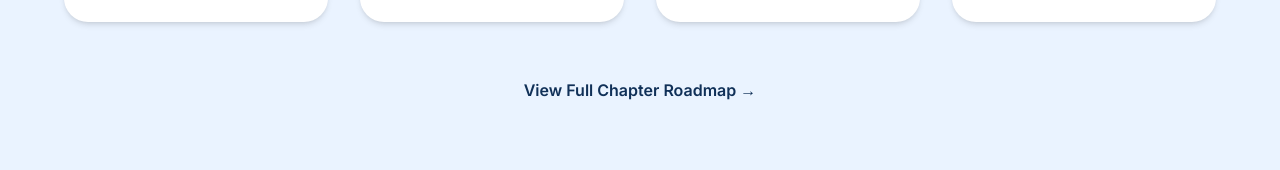
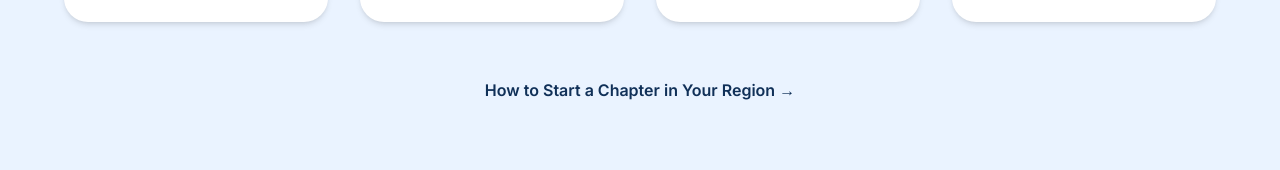
Before and after one commit to nchikyal/fly-website, a Next.js app: page /chapter in a window 1280 px wide. Shown: the part 2030-2200 px from the top of the page. Built offline with nearby package versions, Linux system fonts and the light colour scheme; a web font is replaced by a local one.

Commit message:
added stuff

```diff
--- a/app/ChapterDropdown.tsx
+++ b/app/ChapterDropdown.tsx
@@ -30,7 +30,7 @@ export default function ChapterDropdown() {
         <div className="absolute top-8 left-0 bg-[#071A33] rounded-xl shadow-xl w-64 p-3 border border-white/10">
 
           <Link
-            href="/chapter"
+            href="/page"
             className="block px-4 py-3 rounded-lg hover:bg-white/10 transition"
           >
             Chapter Overview
@@ -38,7 +38,7 @@ export default function ChapterDropdown() {
 
 
           <Link
-            href="/chapter/howto"
+            href="/howto"
             className="block px-4 py-3 rounded-lg hover:bg-white/10 transition"
           >
             How to Start a Chapter
@@ -46,7 +46,7 @@ export default function ChapterDropdown() {
 
 
           <Link
-            href="/chapter/pathways"
+            href="/pathways"
             className="block px-4 py-3 rounded-lg hover:bg-white/10 transition"
           >
             Chapter Pathways
--- a/app/chapter/page.tsx
+++ b/app/chapter/page.tsx
@@ -51,7 +51,7 @@ export default function Chapter() {
             <div className="flex flex-wrap gap-5 mt-10">
 
               <a
-                href="/chapter/apply"
+                href="/chapterapply"
                 className="rounded-full bg-white text-[#071A33] px-8 py-4 font-semibold hover:scale-105 transition"
               >
                 Start a Chapter
@@ -59,7 +59,7 @@ export default function Chapter() {
 
 
               <a
-                href="/chapter/roadmap"
+                href="/pathways"
                 className="rounded-full border border-white/30 px-8 py-4 hover:bg-white hover:text-[#071A33] transition"
               >
                 Learn How It Works
@@ -244,10 +244,10 @@ export default function Chapter() {
           <div className="text-center mt-14">
 
             <a
-              href="/chapter/roadmap"
+              href="/howto"
               className="text-[#103058] font-semibold hover:underline"
             >
-              View Full Chapter Roadmap →
+              How to Start a Chapter in Your Region →
             </a>
 
           </div>
@@ -282,7 +282,7 @@ export default function Chapter() {
 
 
           <a
-            href="/chapter/apply"
+            href="/apply"
             className="inline-block mt-10 bg-white text-[#071A33] rounded-full px-10 py-4 font-semibold hover:scale-105 transition"
           >
             Apply to Start a Chapter
```
